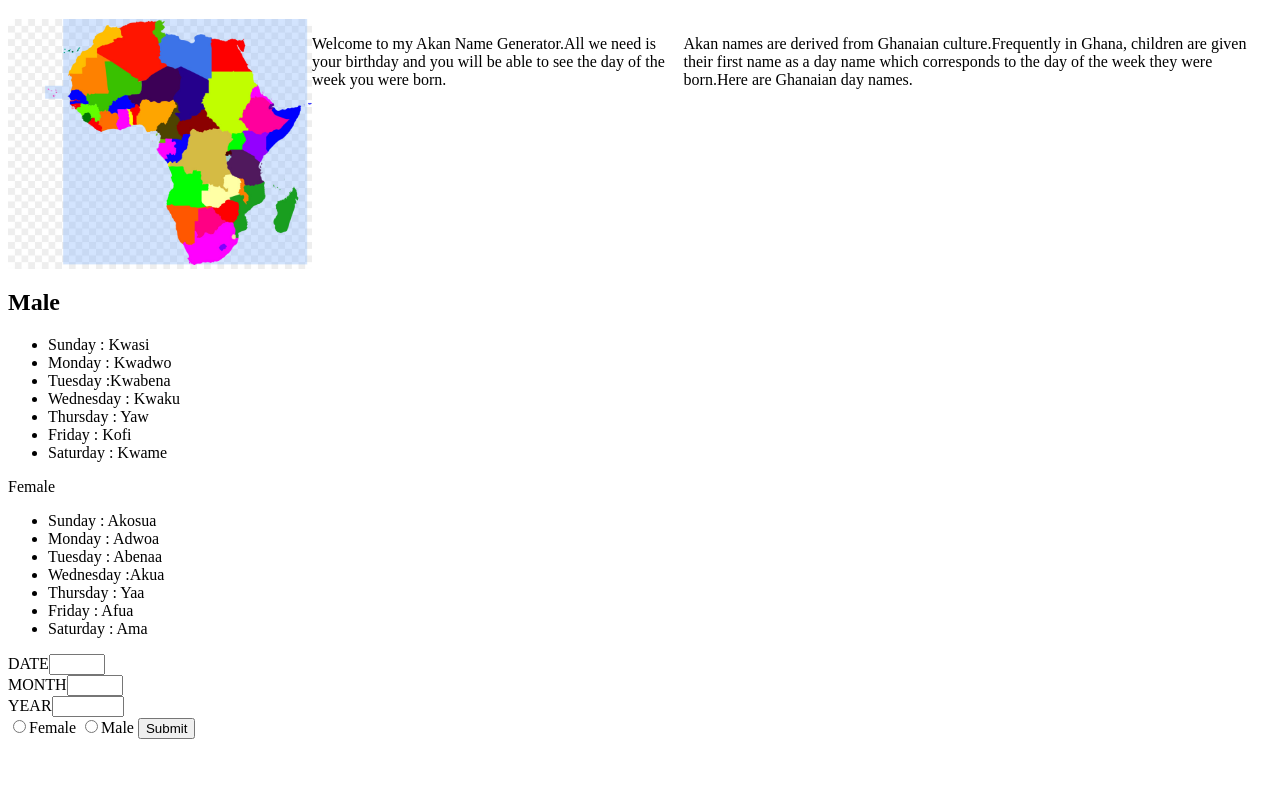
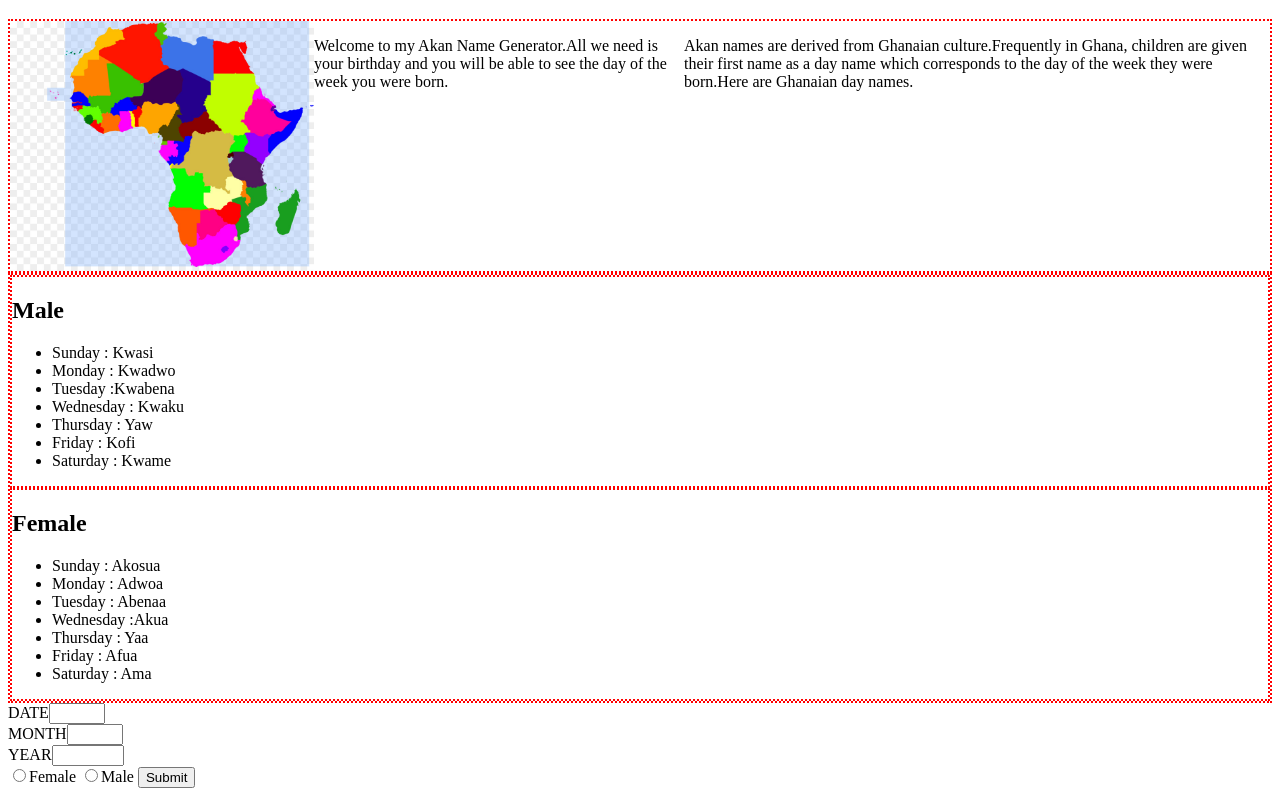
Before and after one commit to claudiahW/akan-name, a plain HTML site: page akan-name-generator.html in a window 1280 px wide. Shown: the part 61-867 px from the top of the page. Before the commit the page ends 818 px from the top, so only its background shows below. Drawn offline with Linux system fonts and the light colour scheme.

Commit message:
add styling to the css stylesheet

```diff
--- a/akan-name-generator.html
+++ b/akan-name-generator.html
@@ -29,7 +29,8 @@
                         <li>Friday : Kofi</li>
                         <li>Saturday : Kwame</li>
                     </ul>
-          <div class="female"
+          </div>
+          <div class="female">
                 <h2>Female</h2>
                     <ul>
                         <li>Sunday : Akosua</li>
@@ -40,6 +41,8 @@
                         <li>Friday : Afua </li>
                         <li>Saturday : Ama</li>
                     </ul>
+          </div>
+
         </div>
         <form id="Form" onSubmit="return false">
             DATE<input type="number" name="day" id="date" min="1" max="30" required><br>
--- a/css/styles.css
+++ b/css/styles.css
@@ -1,3 +1,7 @@
 #africa{
     display: flex;
 }
+div {
+    border: 2px dotted red;
+
+}
```
Lines whose indentation alone changed are shown as unchanged.
